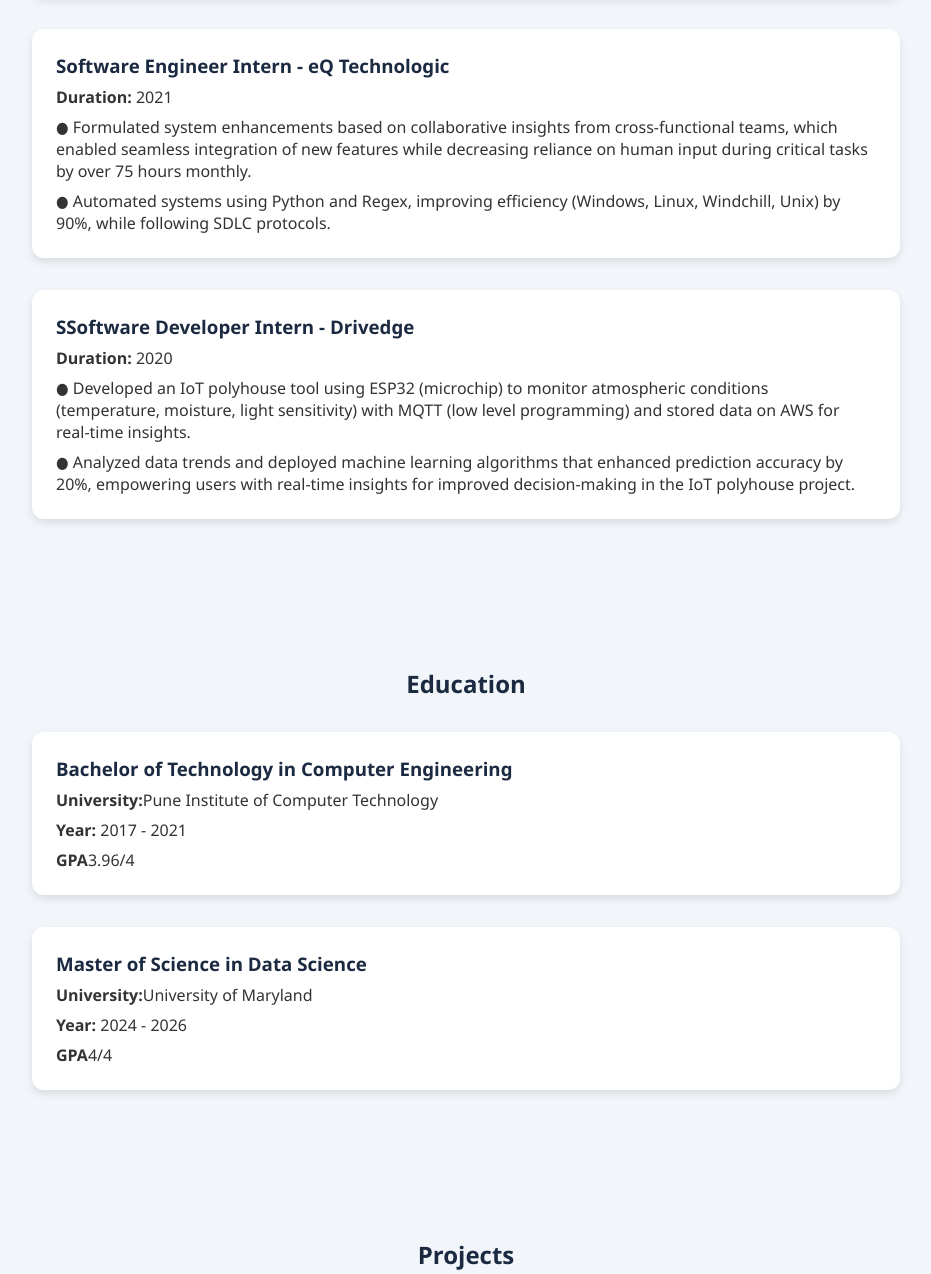
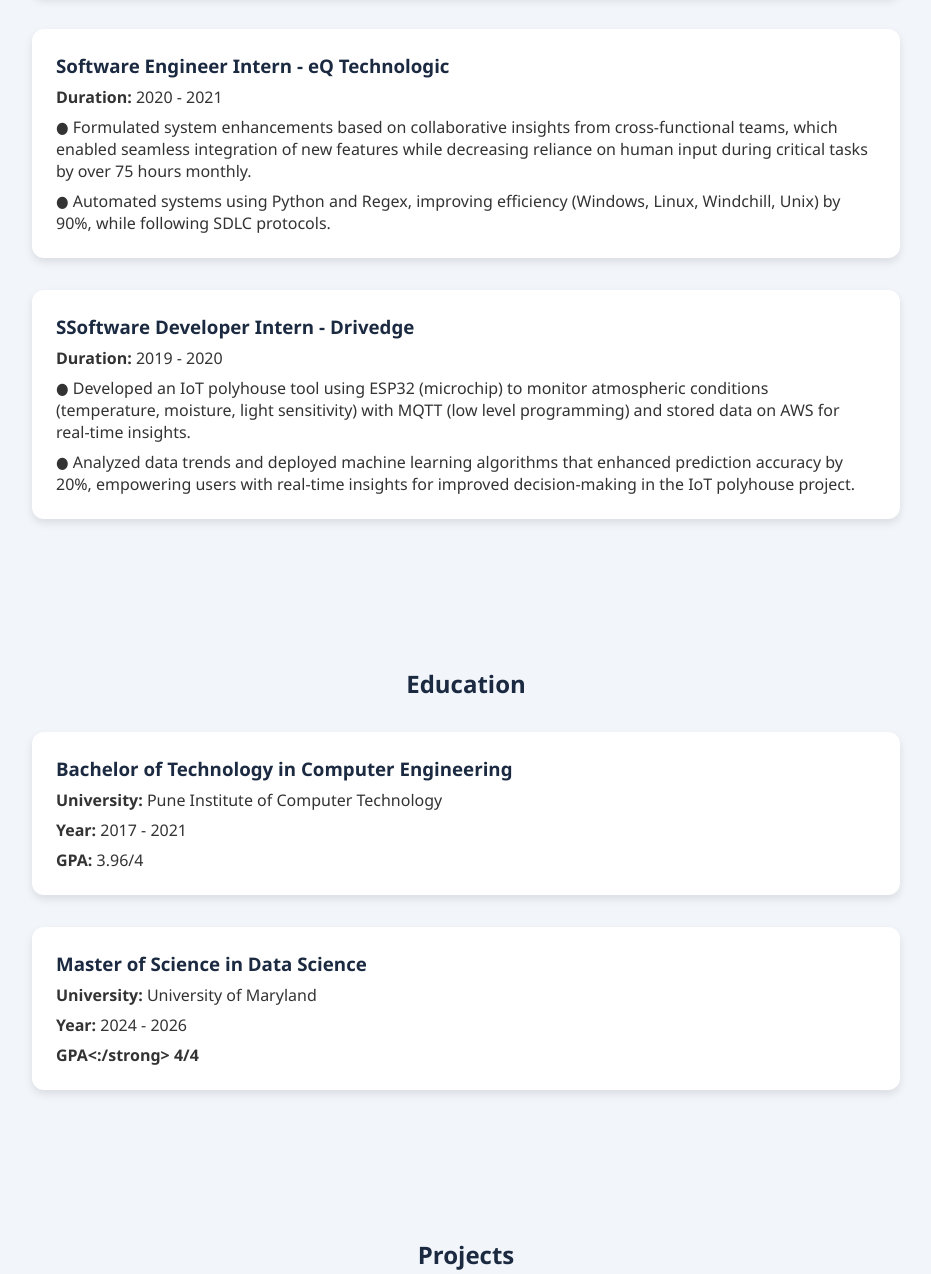
Before and after one commit to Riyayrd/Riyayrd.github.io, a plain HTML site: page index.html in a window 1280 px wide. Shown: the part 1241-2515 px from the top of the page, without its empty margins (174-1105 px from the left). Drawn offline with Linux system fonts and the light colour scheme.

Commit message:
Update index.html
Changed bits here and there

```diff
--- a/index.html
+++ b/index.html
@@ -140,7 +140,7 @@ and improve system performance.</p>
         </div>
         <div class="card">
             <h3>Software Engineer Intern - eQ Technologic</h3>
-            <p><strong>Duration:</strong> 2021</p>
+            <p><strong>Duration:</strong> 2020 - 2021</p>
             <p>● Formulated system enhancements based on collaborative insights from cross-functional teams, which enabled seamless
 integration of new features while decreasing reliance on human input during critical tasks by over 75 hours monthly.</p>
 <p>● Automated systems using Python and Regex, improving efficiency (Windows, Linux, Windchill, Unix) by 90%, while following
@@ -148,7 +148,7 @@ SDLC protocols.</p>
         </div>
         <div class="card">
             <h3>SSoftware Developer Intern - Drivedge</h3>
-            <p><strong>Duration:</strong> 2020</p>
+            <p><strong>Duration:</strong> 2019 - 2020</p>
             <p>● Developed an IoT polyhouse tool using ESP32 (microchip) to monitor atmospheric conditions (temperature, moisture, light
 sensitivity) with MQTT (low level programming) and stored data on AWS for real-time insights.
 </p>
@@ -160,15 +160,15 @@ users with real-time insights for improved decision-making in the IoT polyhouse
         <h2>Education</h2>
         <div class="card">
             <h3>Bachelor of Technology in Computer Engineering</h3>
-            <p><strong>University:</strong>Pune Institute of Computer Technology</p>
+            <p><strong>University:</strong> Pune Institute of Computer Technology</p>
             <p><strong>Year:</strong> 2017 - 2021</p>
-            <p><strong>GPA</strong>3.96/4</p>
+            <p><strong>GPA:</strong> 3.96/4</p>
         </div>
         <div class="card">
             <h3>Master of Science in Data Science</h3>
-            <p><strong>University:</strong>University of Maryland</p>
+            <p><strong>University:</strong> University of Maryland</p>
             <p><strong>Year:</strong> 2024 - 2026</p>
-            <p><strong>GPA</strong>4/4</p>
+            <p><strong>GPA<:/strong> 4/4</p>
         </div>
     </section>
     <section id="projects" class="section">
```
